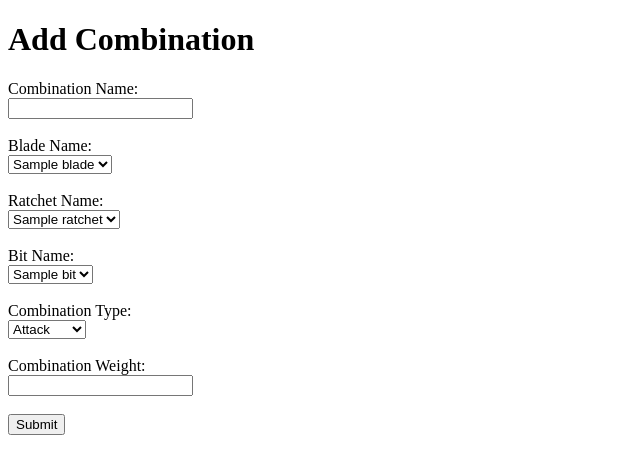
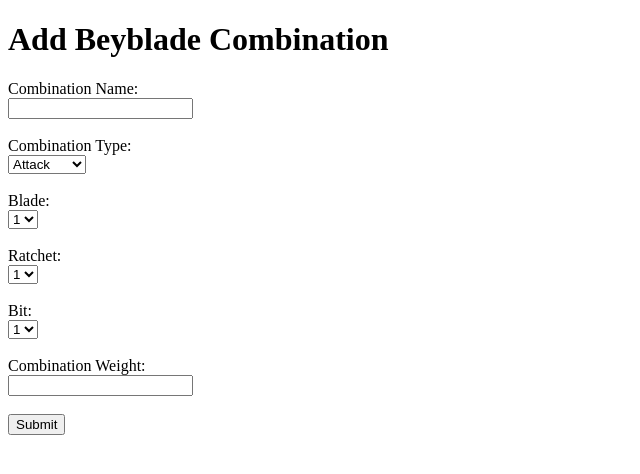
Before and after one commit to wbmccrea/Beyblade-X-Tracking-System, a Python web app: template app/templates/add_combination.html in a window 1280 px wide. Shown: the top 474 px of the page, without its empty margins (0-640 px from the left). Run offline with Jinja, Linux system fonts and the light colour scheme; the template is opened without the code that fills it: most values are stand-ins (such as "Sample title", 1, 10 or a date in 2020).

Commit message:
more updates

```diff
--- a/app/templates/add_combination.html
+++ b/app/templates/add_combination.html
@@ -1,92 +1,13 @@
 <!DOCTYPE html>
 <html>
 <head>
-    <title>Add Combination</title>
-    <script>
-        function updateCombinationName() {
-            const bladeName = document.getElementById('blade_name').value;
-            const ratchetName = document.getElementById('ratchet_name').value;
-            const bitName = document.getElementById('bit_name').value;
-            const combinationNameField = document.getElementById('combination_name');
-
-            if (bladeName && ratchetName && bitName) {
-                combinationNameField.value = `${bladeName} ${ratchetName}${bitName}`;
-            } else {
-                combinationNameField.value = ''; // Clear if any field is empty
-            }
-        }
-
-        function calculateCombinationWeight() {
-            const bladeWeight = parseFloat(document.getElementById('blade_weight_display').innerText) || 0;
-            const ratchetWeight = parseFloat(document.getElementById('ratchet_weight_display').innerText) || 0;
-            const bitWeight = parseFloat(document.getElementById('bit_weight_display').innerText) || 0;
-
-            const combinationWeightField = document.getElementById('combination_weight');
-            combinationWeightField.value = (bladeWeight + ratchetWeight + bitWeight).toFixed(1);
-        }
-
-        const bladeSelect = document.getElementById('blade_name');
-        const ratchetSelect = document.getElementById('ratchet_name');
-        const bitSelect = document.getElementById('bit_name');
-        const bladeWeightDisplay = document.getElementById('blade_weight_display');
-        const ratchetWeightDisplay = document.getElementById('ratchet_weight_display');
-        const bitWeightDisplay = document.getElementById('bit_weight_display');
-
-        function updateWeightDisplay(selectElement, displayElement) {
-            const weight = selectElement.options[selectElement.selectedIndex].dataset.weight;
-            displayElement.innerText = weight !== undefined ? weight : 0; // Use 0 if weight is undefined
-            calculateCombinationWeight();
-        }
-
-        bladeSelect.addEventListener('change', () => {
-          updateWeightDisplay(bladeSelect, bladeWeightDisplay);
-          updateCombinationName(); // Ensure name updates even if weight is missing
-        });
-        ratchetSelect.addEventListener('change', () => {
-          updateWeightDisplay(ratchetSelect, ratchetWeightDisplay);
-          updateCombinationName(); // Ensure name updates even if weight is missing
-        });
-        bitSelect.addEventListener('change', () => {
-          updateWeightDisplay(bitSelect, bitWeightDisplay);
-          updateCombinationName(); // Ensure name updates even if weight is missing
-        });
-
-        // Initial display of weights (if values are pre-selected)
-        updateWeightDisplay(bladeSelect, bladeWeightDisplay);
-        updateWeightDisplay(ratchetSelect, ratchetWeightDisplay);
-        updateWeightDisplay(bitSelect, bitWeightDisplay);
-        updateCombinationName();// ensure name is set on page load even if weight is missing
-    </script>
+    <title>Add Beyblade Combination</title>
 </head>
 <body>
-    <h1>Add Combination</h1>
+    <h1>Add Beyblade Combination</h1>
     <form method="POST">
         <label for="combination_name">Combination Name:</label><br>
-        <input type="text" id="combination_name" name="combination_name"><br><br>
-
-        <label for="blade_name">Blade Name:</label><br>
-        <select id="blade_name" name="blade_name" onchange="updateCombinationName(); calculateCombinationWeight();">
-            {% for blade in blades %}
-            <option value="{{ blade.blade_name }}" data-weight="{{ blade.blade_weight }}">{{ blade.blade_name }}</option>
-            {% endfor %}
-        </select>
-        <span id="blade_weight_display"></span><br><br>
-
-        <label for="ratchet_name">Ratchet Name:</label><br>
-        <select id="ratchet_name" name="ratchet_name" onchange="updateCombinationName(); calculateCombinationWeight();">
-            {% for ratchet in ratchets %}
-            <option value="{{ ratchet.ratchet_name }}" data-weight="{{ ratchet.ratchet_weight }}">{{ ratchet.ratchet_name }}</option>
-            {% endfor %}
-        </select>
-        <span id="ratchet_weight_display"></span><br><br>
-
-        <label for="bit_name">Bit Name:</label><br>
-        <select id="bit_name" name="bit_name" onchange="updateCombinationName(); calculateCombinationWeight();">
-            {% for bit in bits %}
-            <option value="{{ bit.bit_name }}" data-weight="{{ bit.bit_weight }}">{{ bit.bit_name }}</option>
-            {% endfor %}
-        </select>
-        <span id="bit_weight_display"></span><br><br>
+        <input type="text" id="combination_name" name="combination_name" required><br><br>
 
         <label for="combination_type">Combination Type:</label><br>
         <select id="combination_type" name="combination_type" required>
@@ -97,8 +18,29 @@
             <option value="Unknown">Unknown</option>
         </select><br><br>
 
+        <label for="blade_name">Blade:</label><br>
+        <select id="blade_name" name="blade_name" required>
+            {% for blade in blades %}
+            <option value="{{ blade[0] }}">{{ blade[0] }}</option>
+            {% endfor %}
+        </select><br><br>
+
+        <label for="ratchet_name">Ratchet:</label><br>
+        <select id="ratchet_name" name="ratchet_name" required>
+            {% for ratchet in ratchets %}
+            <option value="{{ ratchet[0] }}">{{ ratchet[0] }}</option>
+            {% endfor %}
+        </select><br><br>
+
+        <label for="bit_name">Bit:</label><br>
+        <select id="bit_name" name="bit_name" required>
+            {% for bit in bits %}
+            <option value="{{ bit[0] }}">{{ bit[0] }}</option>
+            {% endfor %}
+        </select><br><br>
+
         <label for="combination_weight">Combination Weight:</label><br>
-        <input type="number" step="0.1" id="combination_weight" name="combination_weight" readonly><br><br>
+        <input type="number" step="0.01" id="combination_weight" name="combination_weight"><br><br>
 
         <input type="submit" value="Submit">
     </form>
```
Also changed, not shown: app/app.py (+39 -39 lines).
